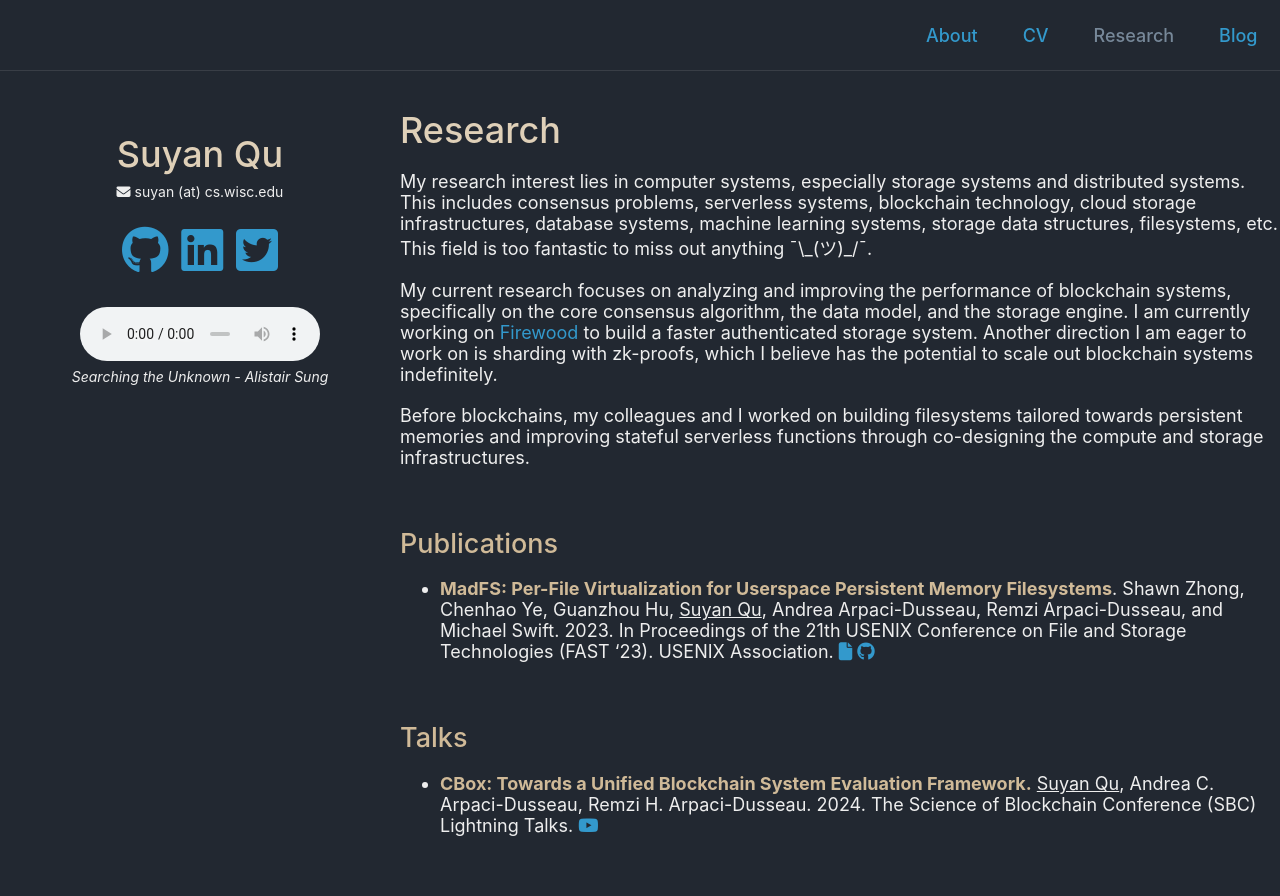
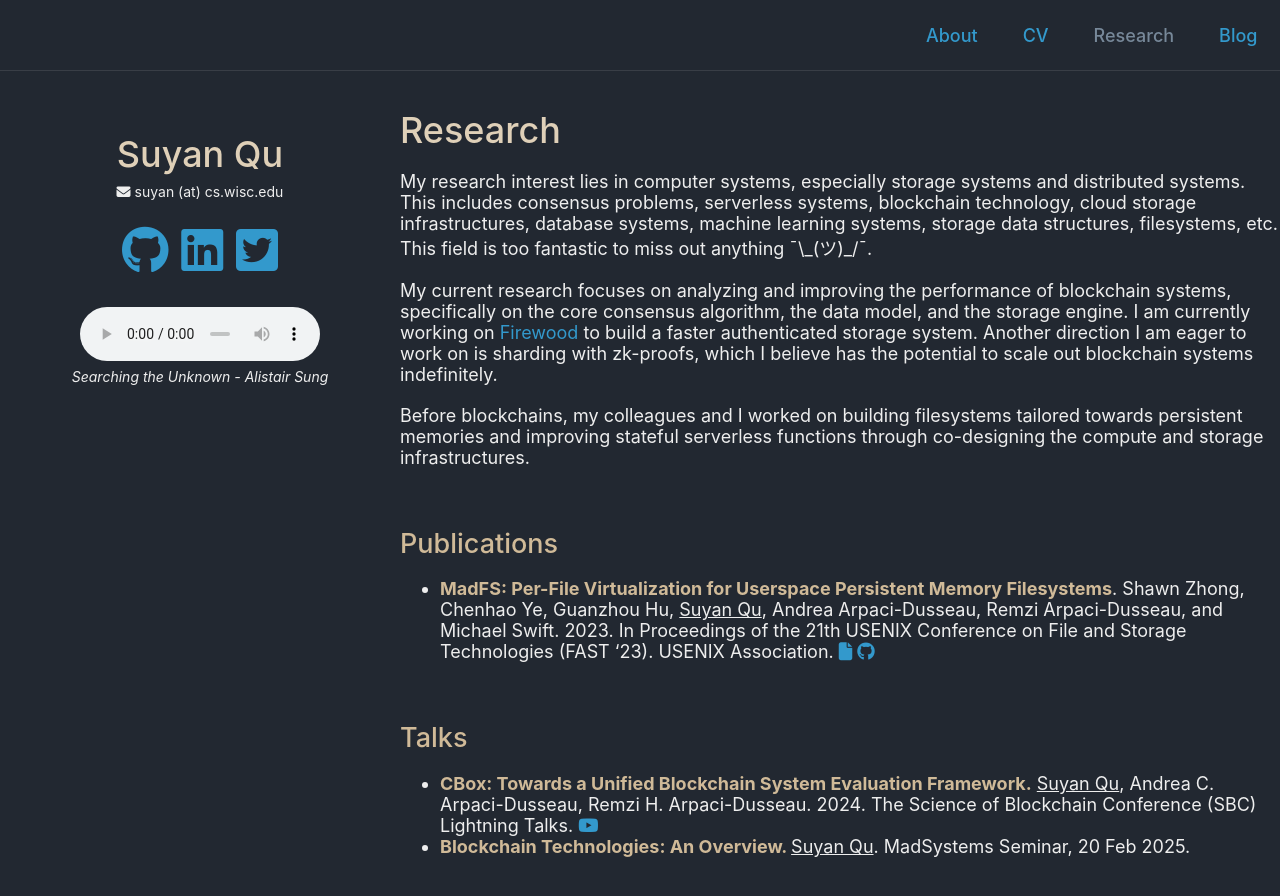
Before and after one commit to qusuyan/qusuyan.github.io, a Jekyll site: the page built from research.md, in a window 1280 px wide and 927 px high. Shown: the top 896 px of the window. Built offline with Jekyll 4.4.1, drawn with Linux system fonts in a browser that asks for light colours.

Commit message:
add talk

```diff
--- a/research.md
+++ b/research.md
@@ -20,3 +20,4 @@ Before blockchains, my colleagues and I worked on building filesystems tailored
 
 ## Talks
 * <b>CBox: Towards a Unified Blockchain System Evaluation Framework.</b> <u>Suyan Qu</u>, Andrea C. Arpaci-Dusseau, Remzi H. Arpaci-Dusseau. 2024. The Science of Blockchain Conference (SBC) Lightning Talks. [<i class="fa-brands fa-youtube"></i>](https://www.youtube.com/watch?v=GoAO2MNU0Oo&t=3310s)
+* <b>Blockchain Technologies: An Overview. </b> <u>Suyan Qu</u>. MadSystems Seminar, 20 Feb 2025.
```
